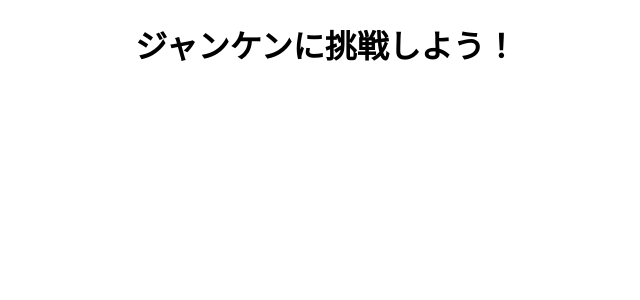
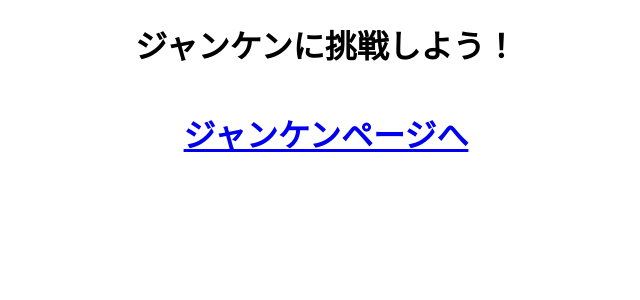
Before and after one commit to yuyunaginagi/practice_app, a React (Create React App) app: page / in a window 1280 px wide. Shown: the top 300 px of the page, without its empty margins (314-954 px from the left). Built offline with nearby package versions, Linux system fonts and the light colour scheme.

Commit message:
ページの切り替え

```diff
--- a/src/pages/home/index.jsx
+++ b/src/pages/home/index.jsx
@@ -1,4 +1,5 @@
 import React from "react";
+import { Link } from "react-router-dom";
 
 export default class Index extends React.Component {
   render() {
@@ -11,6 +12,9 @@
         }}
       >
         <h1>ジャンケンに挑戦しよう！</h1>
+        <Link to ="/rsp">
+          <h1>ジャンケンページへ</h1>
+        </Link>
       </div>
     );
   }
--- a/src/pages/rsp/index.jsx
+++ b/src/pages/rsp/index.jsx
@@ -1,4 +1,5 @@
 import React from "react";
+import { Link } from "react-router-dom";
 
 export default class Index extends React.Component {
   render() {
@@ -11,7 +12,9 @@
         }}
       >
         <h1>じゃんけんページ</h1>
-        <h1>じゃんけんを終了する</h1>
+        <Link to="/">
+          <h1>じゃんけんを終了する</h1>
+        </Link>
       </div>
     );
   }
```
